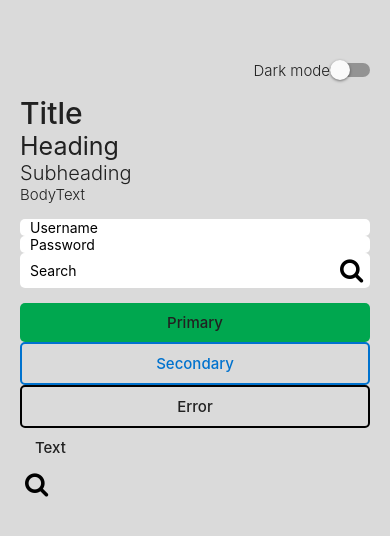
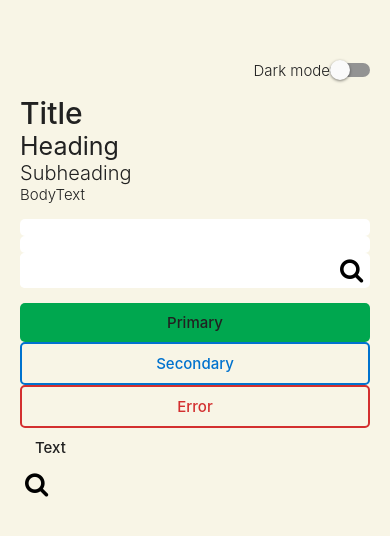
Before and after one commit to wrightsam489/games-for-everyone-mobile-app, a React Native app: screen / in a window 390 px wide. Shown: the top 536 px of the page. Built offline with nearby package versions, Linux system fonts and the light colour scheme.

Commit message:
Update to colors for TextFields

```diff
--- a/components/TextFields.js
+++ b/components/TextFields.js
@@ -1,49 +1,51 @@
 import { StyleSheet, View, TextInput } from 'react-native'
 import { IconButton } from './Buttons'
+import { useTheme } from '../contexts/ThemeContext';
 
-export const TextField = ({placeholder, secureTextEntry = false}) => {
+export const TextField = ({style, placeholder, secureTextEntry = false}) => {
+  const { theme } = useTheme()
+
   return (
     <TextInput
-      style={styles.input}
+      style={[style, styles.input, { backgroundColor: theme.textField }]}
+      placeholderTextColor={ theme.text }
       placeholder={placeholder}
       secureTextEntry={secureTextEntry}
       />
   );
 }
 
-export const SecureTextField = ({placeholder}) => {
+export const SecureTextField = ({style, placeholder}) => {
   return (
-    <TextField placeholder={placeholder} secureTextEntry={true}/>
+    <TextField style={style} placeholder={placeholder} secureTextEntry={true}/>
   );
 }
 
-export function SearchBar({placeholder = 'Search', secureTextEntry = false}) {
+export function SearchBar({style, placeholder = 'Search', secureTextEntry = false}) {
+  const { theme } = useTheme()
+
   return (
-    <View style={styles.searchBar}>
-      <TextInput
-        style={styles.searchBarText}
+    <View style={[style, styles.searchBar, { backgroundColor: theme.textField }]}>
+      <TextField
+        style={style}
         placeholder={placeholder}
         secureTextEntry={secureTextEntry}
       />
       <IconButton />
     </View>
   );
+}
 
-
-}const styles = StyleSheet.create({
+const styles = StyleSheet.create({
   input: {
-    backgroundColor: '#fff',
+    flex: 1,
     borderRadius: 5,
-    paddingHorizontal: 10
+    paddingHorizontal: 10,
+    placeholderTextColor: 'white'
   },
   searchBar: {
     flexShrink: 1,
     flexDirection: 'row',
-    backgroundColor: '#fff',
     borderRadius: 5,
-  },
-  searchBarText: {
-    flex: 1,
-    paddingHorizontal: 10
-  },
+  }
 });
--- a/contexts/ThemeContext.js
+++ b/contexts/ThemeContext.js
@@ -5,23 +5,23 @@ import AsyncStorage from '@react-native-async-storage/async-storage';
 const lightTheme = {
   primary: '#00A74F',
   secondary: '#0072CE',
-  warning: '#FFC107',
-  error: '#D32F2F',
-  background: '#dadadaff',
+  destructive: '#D32F2F',
+  background: '#F8F5E6',
   text: '#212121',
   disabled: '#7A7A7A',
-  highlight: '#BDBDBD'
+  highlight: '#E91E63',
+  textField: '#ffffff',
 }
 
 const darkTheme = {
   primary: '#39B54A',
   secondary: '#0070D1',
-  warning: '#dab111ff',
-  error: '#E74C3C',
+  destructive: '#E74C3C',
   background: '#121212',
   text: '#F5F5F5',
   disabled: '#7A7A7A',
-  highlight: '#E91E63'
+  highlight: '#E91E63',
+  textField: '#888888',
 }
 
 export const ThemeContext = createContext(lightTheme);
```
